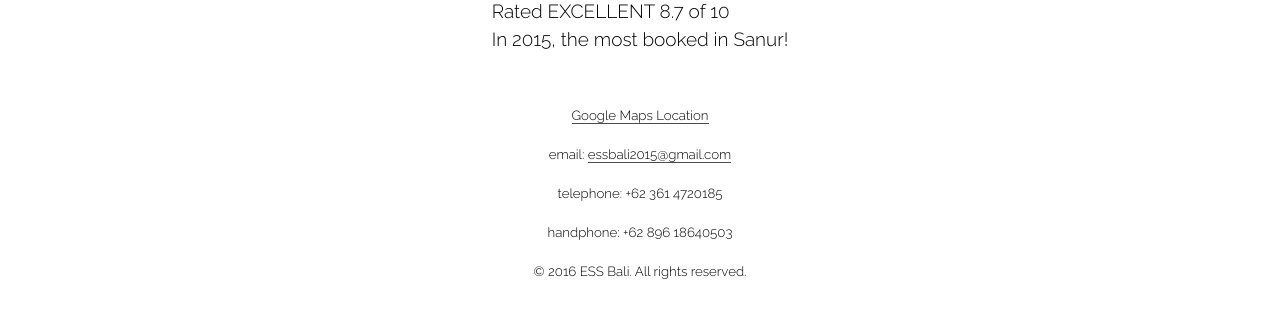
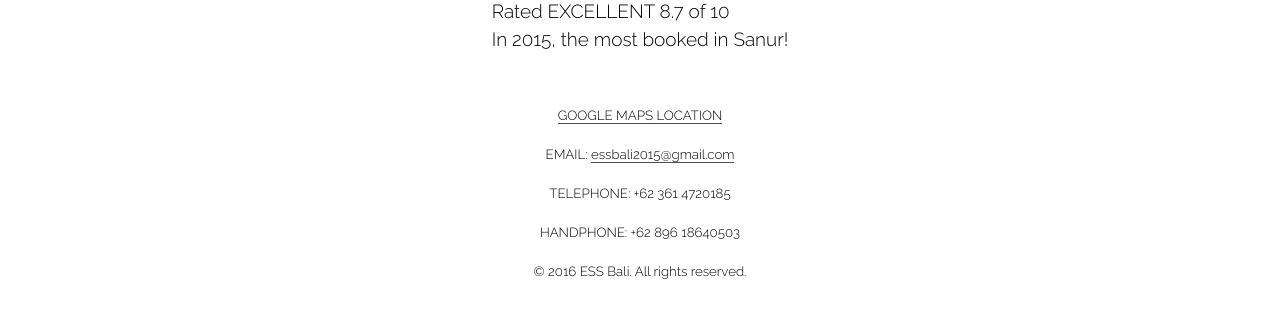
Before and after one commit to toybreaker/ess, a Jekyll site: the page built from index.md, in a window 1280 px wide. Shown: the part 1181-1510 px from the top of the page. Built offline with Jekyll 4.4.1, drawn with Linux system fonts in a browser that asks for light colours.

```diff
--- a/_includes/footer.html
+++ b/_includes/footer.html
@@ -1,15 +1,15 @@
 <footer class="footer">
   <p>
-    <a href="{{ site.google.maps }}">Google Maps Location</a>
+    <a href="{{ site.google.maps }}">GOOGLE MAPS LOCATION</a>
   </p>
   <p>
-    email: <a href="mailto:{{ site.email }}">{{ site.email }}</a>
+    EMAIL: <a href="mailto:{{ site.email }}">{{ site.email }}</a>
   </p>
   <p>
-    telephone: {{ site.telephone }}
+    TELEPHONE: {{ site.telephone }}
   </p>
   <p>
-    handphone: {{ site.handphone }}
+    HANDPHONE: {{ site.handphone }}
   </p>
   <p> © 2016 {{ site.title_short }}. All rights reserved.</p>
 </footer>
```
Also changed, not shown: galleries.md (added, +13 -0 lines).
